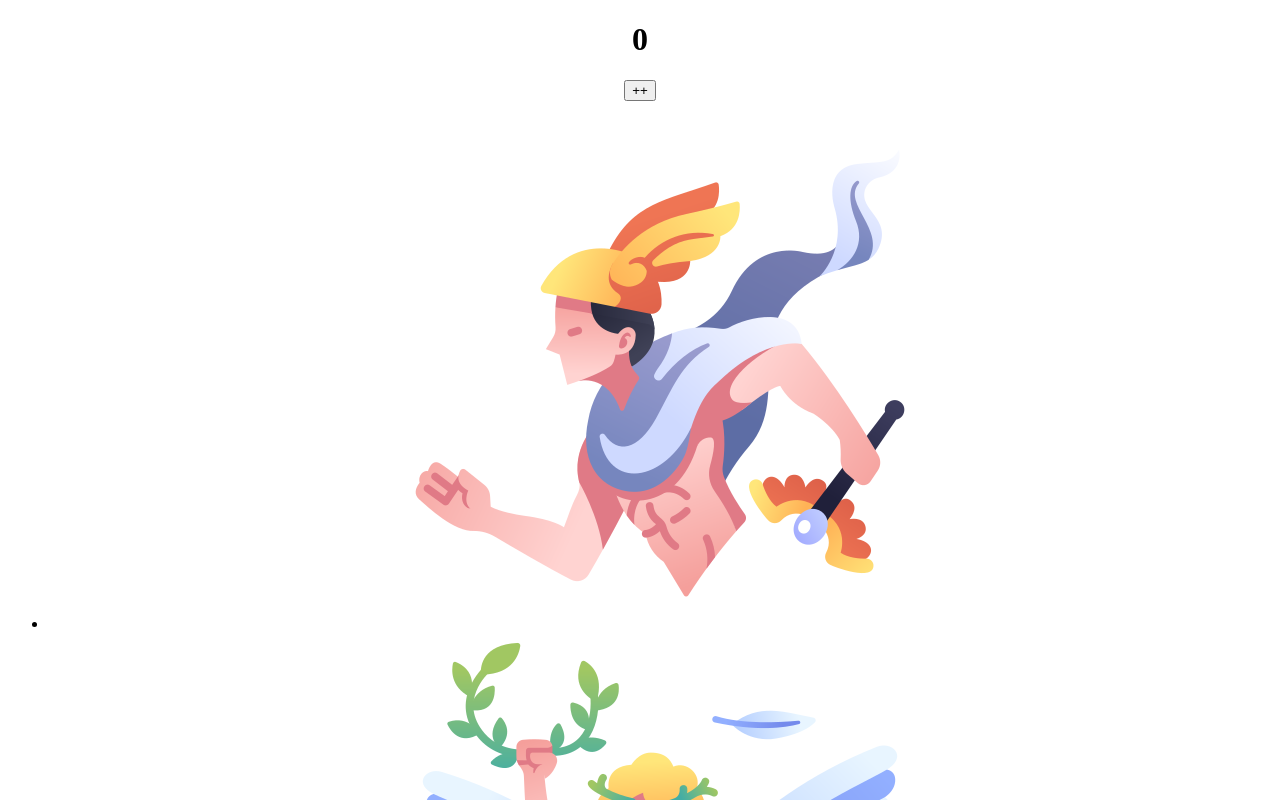
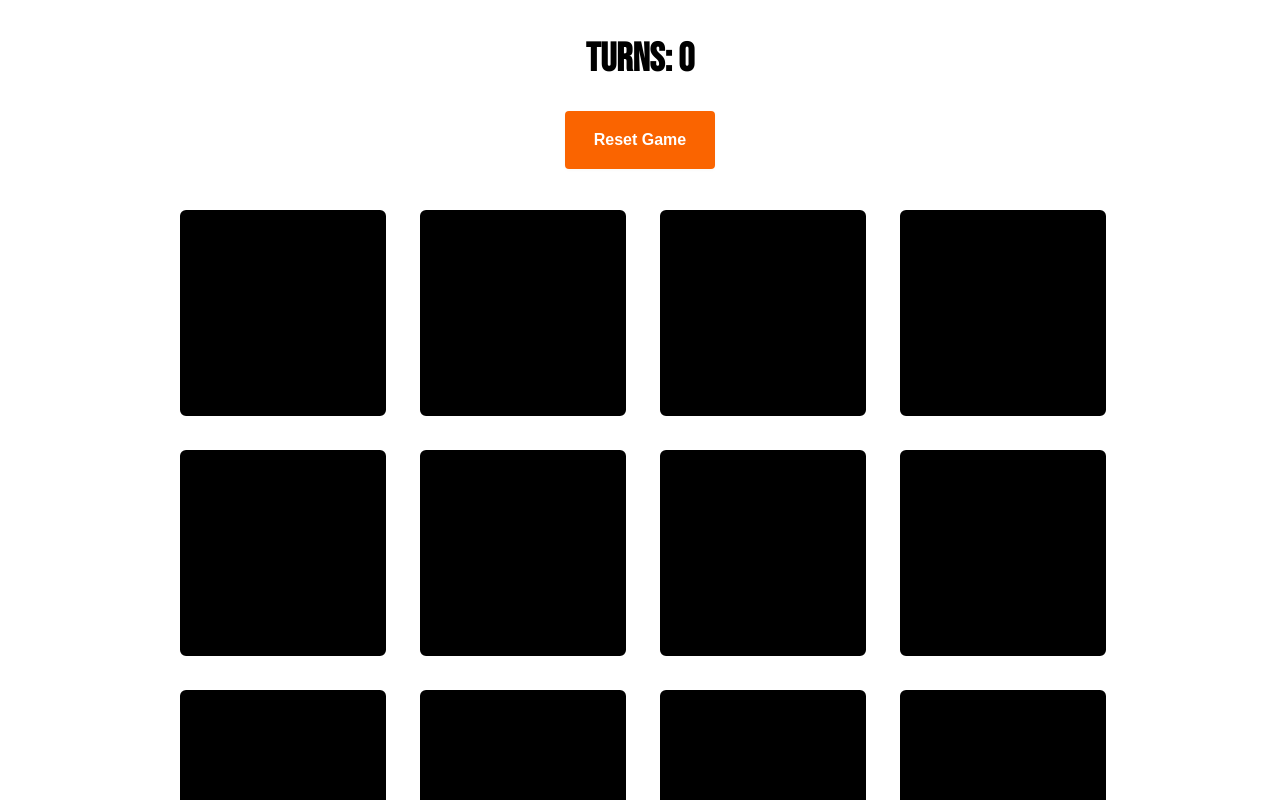
Before and after one commit to riyadh-dev/memory-matching-game, a React (Create React App) app in the folder packages/client/: page / in a window 1280 px wide. Shown: the top 800 px of the page. Built offline with nearby package versions, Linux system fonts and the light colour scheme.

Commit message:
feat(client): add game functionality

```diff
--- a/packages/client/package.json
+++ b/packages/client/package.json
@@ -13,6 +13,7 @@
 		"react-dom": "^17.0.2",
 		"react-scripts": "4.0.3",
 		"typescript": "^4.1.2",
+		"uuid": "^8.3.2",
 		"web-vitals": "^1.0.1"
 	},
 	"scripts": {
@@ -35,6 +36,7 @@
 		]
 	},
 	"devDependencies": {
+		"@types/uuid": "^8.3.3",
 		"serve": "^12.0.1"
 	}
 }
--- a/packages/client/src/App.css
+++ b/packages/client/src/App.css
@@ -1,38 +1,104 @@
+@import url('https://fonts.googleapis.com/css2?family=Bebas+Neue&display=swap');
+
+html {
+	font-size: 20px;
+	font-family: 'Bebas Neue', cursive;
+}
+
 .App {
 	text-align: center;
-}
-
-.App-logo {
-	height: 40vmin;
-	pointer-events: none;
-}
-
-@media (prefers-reduced-motion: no-preference) {
-	.App-logo {
-		animation: App-logo-spin infinite 20s linear;
-	}
-}
-
-.App-header {
-	background-color: #282c34;
-	min-height: 100vh;
 	display: flex;
 	flex-direction: column;
 	align-items: center;
-	justify-content: center;
-	font-size: calc(10px + 2vmin);
-	color: white;
+	height: 100vh;
 }
 
-.App-link {
-	color: #61dafb;
+.card-grid {
+	display: grid;
+	grid-template-columns: 10rem 10rem 10rem 10rem;
+	grid-template-rows: 10rem 10rem 10rem;
+	column-gap: 2rem;
+	row-gap: 2rem;
 }
 
-@keyframes App-logo-spin {
-	from {
-		transform: rotate(0deg);
-	}
-	to {
-		transform: rotate(360deg);
-	}
+.card {
+	position: relative;
 }
+
+.card-front {
+	width: 10rem;
+	height: 10rem;
+	display: block;
+	border: 3px solid black;
+	border-radius: 6px;
+	transform: rotateY(90deg);
+	transition: all ease-in 0.2s;
+	position: absolute;
+}
+
+.flipped .card-front {
+	transform: rotateY(0deg);
+	transition-delay: 0.2s;
+}
+
+.card-back {
+	width: 10rem;
+	height: 10rem;
+	display: block;
+	border: 3px solid black;
+	border-radius: 6px;
+	transition: all ease-in 0.2s;
+	transition-delay: 0.2s;
+	background-color: black;
+}
+.flipped .card-back {
+	transform: rotateY(90deg);
+	transition-delay: 0s;
+	background-color: black;
+}
+
+/* CSS */
+.btn-reset {
+	align-items: center;
+	background-clip: padding-box;
+	background-color: #fa6400;
+	border: 1px solid transparent;
+	border-radius: 0.25rem;
+	box-shadow: rgba(0, 0, 0, 0.02) 0 1px 3px 0;
+	box-sizing: border-box;
+	color: #fff;
+	cursor: pointer;
+	display: inline-flex;
+	font-size: 16px;
+	font-weight: 600;
+	justify-content: center;
+	line-height: 1.25;
+	margin: 0;
+	min-height: 3rem;
+	padding: calc(0.875rem - 1px) calc(1.5rem - 1px);
+	position: relative;
+	text-decoration: none;
+	transition: all 250ms;
+	user-select: none;
+	-webkit-user-select: none;
+	touch-action: manipulation;
+	vertical-align: baseline;
+	width: auto;
+	margin-bottom: 2rem;
+}
+
+.btn-reset:hover,
+.btn-reset:focus {
+	background-color: #fb8332;
+	box-shadow: rgba(0, 0, 0, 0.1) 0 4px 12px;
+}
+
+.btn-reset:hover {
+	transform: translateY(-1px);
+}
+
+.btn-reset:active {
+	background-color: #c85000;
+	box-shadow: rgba(0, 0, 0, 0.06) 0 2px 4px;
+	transform: translateY(0);
+}
--- a/packages/client/src/App.tsx
+++ b/packages/client/src/App.tsx
@@ -1,5 +1,7 @@
 import React, { useEffect, useState } from 'react';
+import { v4 as uuid } from 'uuid';
 import './App.css';
+import Card from './components/Card';
 
 const cardImages = [
 	'/img/greek/ares.png',
@@ -10,30 +12,83 @@ const cardImages = [
 	'/img/greek/pan.png',
 ];
 
+export interface ICard {
+	src: string;
+	id: string;
+	isMatched: boolean;
+}
 function App() {
-	const [cards, setCards] = useState<string[]>([]);
+	const [cards, setCards] = useState<ICard[]>([]);
 	const [turns, setTurns] = useState(0);
 
-	useEffect(() => {
-		const shuffledCards = [...cardImages, ...cardImages].sort(
-			() => Math.random() - 0.5
-		);
+	const [choiceOne, setChoiceOne] = useState<ICard | null>(null);
+	const [choiceTwo, setChoiceTwo] = useState<ICard | null>(null);
+
+	const handleChoice = (card: ICard) => () => {
+		if (card.isMatched) return;
+		choiceOne ? setChoiceTwo(card) : setChoiceOne(card);
+	};
+
+	const resetGame = () => {
+		setChoiceOne(null);
+		setChoiceTwo(null);
+		const shuffledCards = [...cardImages, ...cardImages]
+			.sort(() => Math.random() - 0.5)
+			.map((src): ICard => {
+				return {
+					src,
+					id: uuid(),
+					isMatched: false,
+				};
+			});
 
 		setCards(shuffledCards);
 		setTurns(0);
-	}, [setCards]);
+	};
+
+	useEffect(() => {
+		resetGame();
+	}, []);
+
+	useEffect(() => {
+		if (choiceOne && choiceTwo) {
+			if (choiceOne.id !== choiceTwo.id && choiceOne.src === choiceTwo.src) {
+				setCards((prevCards) =>
+					prevCards.map((card) =>
+						card.src === choiceOne.src ? { ...card, isMatched: true } : card
+					)
+				);
+				console.log('Match!!!!');
+			}
+
+			setTimeout(() => {
+				setChoiceOne(null);
+				setChoiceTwo(null);
+				setTurns((prevTurn) => prevTurn + 1);
+			}, 500);
+		}
+	}, [choiceOne, choiceTwo]);
 
 	return (
 		<div className='App'>
-			<h1>{turns}</h1>
-			<button onClick={() => setTurns(turns + 1)}>++</button>
-			<ul>
-				{cards.map((src, idx) => (
-					<li id={idx.toString()}>
-						<img src={src} alt='' />
-					</li>
+			<h1>Turns: {turns}</h1>
+			<button className='btn-reset' onClick={() => resetGame()}>
+				Reset Game
+			</button>
+			<div className='card-grid'>
+				{cards.map((card) => (
+					<Card
+						handleChoice={handleChoice(card)}
+						imgSrc={card.src}
+						key={card.id}
+						isFlipped={
+							card.isMatched ||
+							card.id === choiceOne?.id ||
+							card.id === choiceTwo?.id
+						}
+					/>
 				))}
-			</ul>
+			</div>
 		</div>
 	);
 }
--- /dev/null
+++ b/packages/client/src/components/Card.tsx
@@ -0,0 +1,20 @@
+import React from 'react';
+
+interface IProps {
+	imgSrc: string;
+	handleChoice: () => void;
+	isFlipped: boolean;
+}
+
+const Card = ({ imgSrc, handleChoice, isFlipped }: IProps) => {
+	return (
+		<div className='card'>
+			<div className={isFlipped ? 'flipped' : ''}>
+				<img className='card-front' src={imgSrc} alt='front' />
+				<div className='card-back' onClick={handleChoice} />
+			</div>
+		</div>
+	);
+};
+
+export default Card;
```
Also changed, not shown: 1 other file (tests, documents, lock files or other folders).
